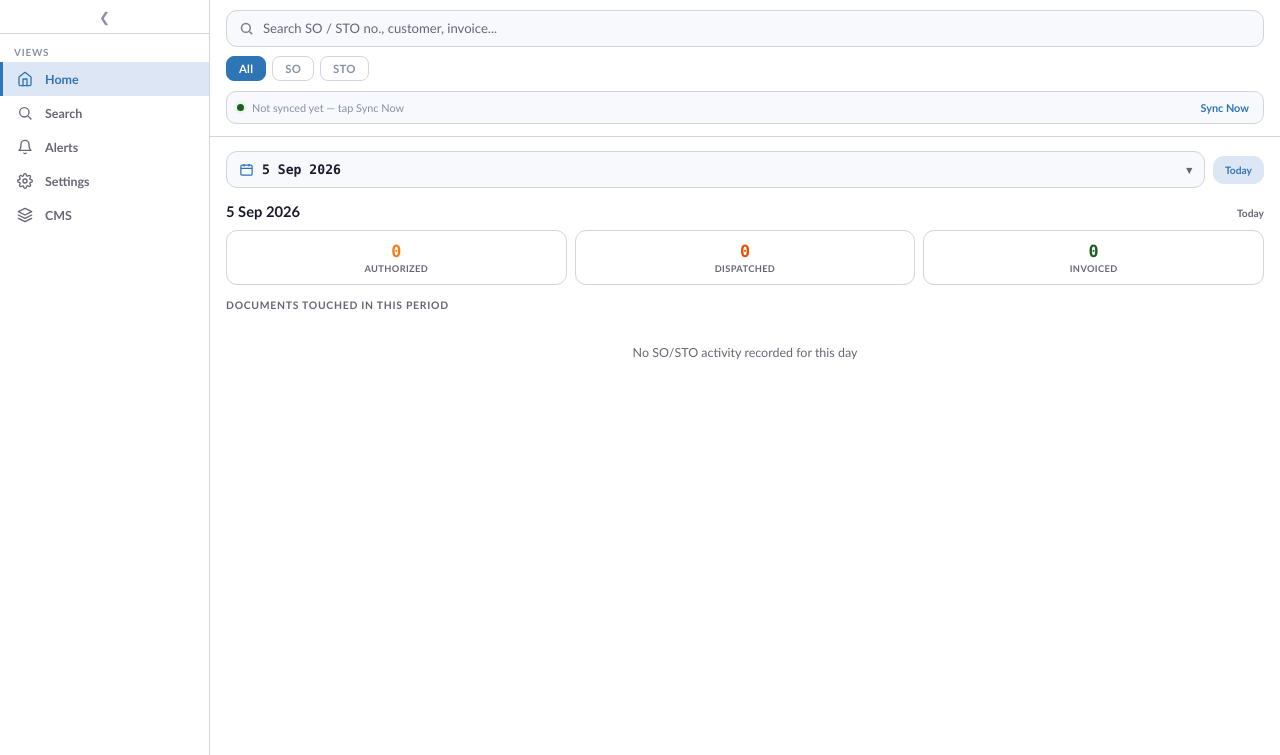
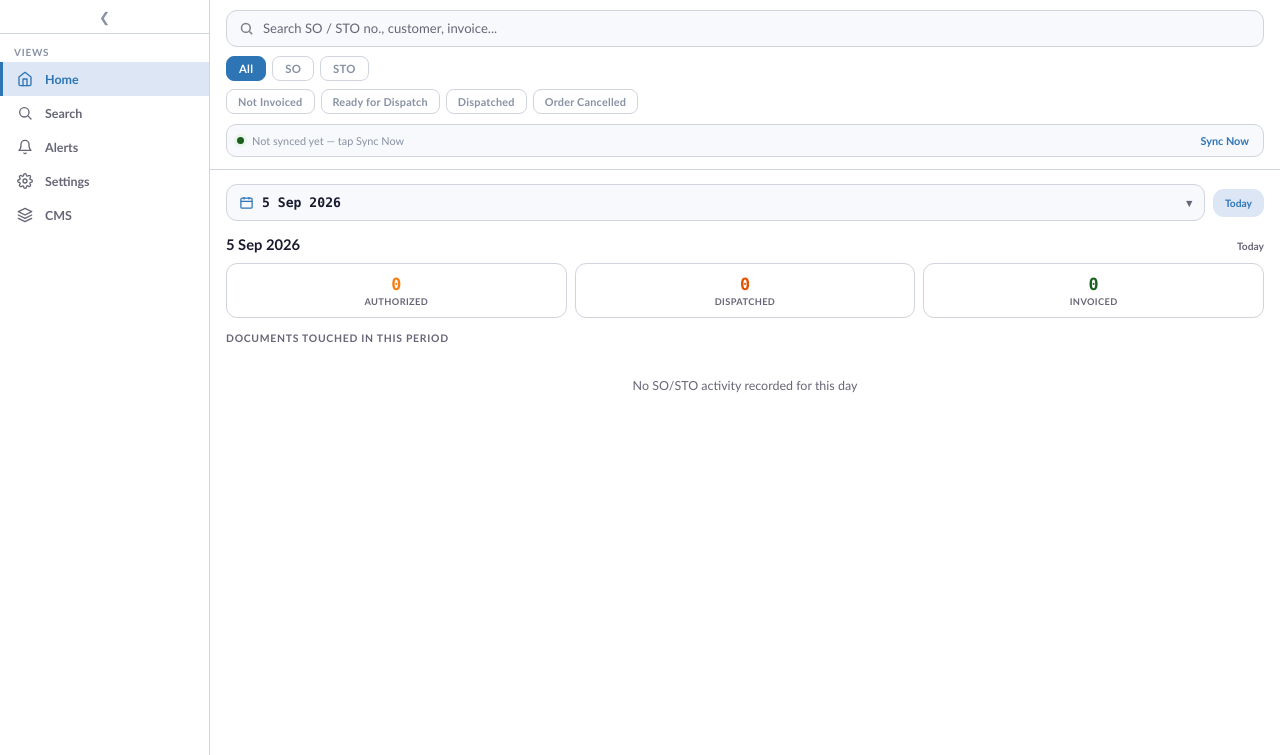
Before and after one commit to PEPSADMIN/SSS-SO-STO-Status, a Flask app: page / in a window 1280 px wide. Shown: the part 45-800 px from the top of the page. Run offline with Flask 3, Linux system fonts and the light colour scheme; the visitor is signed in with stand-in values (Sample User, id 1); data comes from the database, SQL or seed files in the repository; data that the repository does not hold is empty; parts of the project's set-up code (start-up, migrations or seed data) failed here and were passed over.

Commit message:
Add multi-select dispatch status filter to Search
New filter row below the SO/STO toggle: Not Invoiced, Ready for Dispatch,
Dispatched, Order Cancelled — each toggles independently so multiple
statuses combine (OR) in one search, with a Clear button to reset. The
API's /api/so-sto/search route takes a comma-separated status param and
filters on the already-computed dispatch label. Also fixes the "Not
Dispatched: N" balance badge incorrectly appearing on cancelled orders.

Co-Authored-By: Claude Sonnet 5 <noreply@anthropic.com>

```diff
--- a/app.py
+++ b/app.py
@@ -387,7 +387,11 @@ def so_sto_search():
     term = request.args.get("q", "").strip()
     doc_type = request.args.get("type", "ALL")
     docs = so_sto_db.search_docs(term, doc_type)
-    return jsonify({"records": [_record_shape(d) for d in docs]})
+    records = [_record_shape(d) for d in docs]
+    statuses = {s for s in request.args.get("status", "").split(",") if s}
+    if statuses:
+        records = [r for r in records if r["invoice"]["status"] in statuses]
+    return jsonify({"records": records})
 
 
 @app.route("/api/so-sto/doc/<path:doc_no>")
--- a/templates/so_sto.html
+++ b/templates/so_sto.html
@@ -184,6 +184,20 @@ html.sidebar-collapsed .side-label{ display:none; }
 }
 .tt-btn.active{ background:var(--accent); border-color:var(--accent); color:#fff; }
 
+.status-filter-row{ display:flex; gap:6px; margin-top:8px; flex-wrap:wrap; align-items:center; }
+.sf-btn{
+  border:1px solid var(--border); background:transparent; color:var(--ink-mut);
+  font-size:.68rem; font-weight:700; letter-spacing:.02em; padding:5px 11px; border-radius:8px; cursor:pointer;
+}
+.sf-btn.active.grey{ background:var(--st-grey-bg); border-color:var(--st-grey); color:var(--st-grey); }
+.sf-btn.active.amber{ background:var(--st-amber-bg); border-color:var(--st-amber); color:var(--st-amber); }
+.sf-btn.active.green{ background:var(--st-green-bg); border-color:var(--st-green); color:var(--st-green); }
+.sf-btn.active.red{ background:var(--st-red-bg); border-color:var(--st-red); color:var(--st-red); }
+.sf-clear{
+  border:none; background:none; color:var(--accent); font-size:.68rem; font-weight:700; cursor:pointer;
+  padding:5px 4px; margin-left:2px;
+}
+
 .sync-strip{
   margin-top:10px; display:flex; align-items:center; gap:8px;
   background:var(--surface2); border:1px solid var(--border); border-radius:10px;
@@ -636,6 +650,13 @@ html.sidebar-collapsed .side-label{ display:none; }
           <button type="button" class="tt-btn" data-t="SO">SO</button>
           <button type="button" class="tt-btn" data-t="STO">STO</button>
         </div>
+        <div class="status-filter-row" id="statusFilter">
+          <button type="button" class="sf-btn" data-s="Not Invoiced">Not Invoiced</button>
+          <button type="button" class="sf-btn" data-s="Ready for Dispatch">Ready for Dispatch</button>
+          <button type="button" class="sf-btn" data-s="Dispatched">Dispatched</button>
+          <button type="button" class="sf-btn" data-s="Order Cancelled">Order Cancelled</button>
+          <button type="button" class="sf-clear" id="statusFilterClear" hidden>Clear</button>
+        </div>
         <div class="sync-strip">
           <span class="sync-dot"></span>
           <span id="syncLabel">Not synced yet</span>
@@ -1236,6 +1257,8 @@ function updateImAddBtnState(){
 const els = {
   q: document.getElementById('q'),
   toggle: document.getElementById('typeToggle'),
+  statusFilter: document.getElementById('statusFilter'),
+  statusFilterClear: document.getElementById('statusFilterClear'),
   count: document.getElementById('resultsCount'),
   list: document.getElementById('resultsList'),
   viewHome: document.getElementById('view-home'),
@@ -1246,6 +1269,7 @@ const els = {
   toast: document.getElementById('toast'),
 };
 let typeFilter = 'ALL';
+const statusFilterSet = new Set();
 const ALLOWED_TABS = (document.body.dataset.tabs || '').split(',').filter(Boolean);
 let defaultLanding = localStorage.getItem('so_sto_landing') || 'home';
 if (!ALLOWED_TABS.includes(defaultLanding)) defaultLanding = ALLOWED_TABS[0] || 'home';
@@ -1294,9 +1318,10 @@ applySidebarState(document.documentElement.classList.contains('sidebar-collapsed
 
 async function renderList(switchToSearchForList){
   const term = els.q.value.trim();
+  const statusParam = [...statusFilterSet].join(',');
   let data;
   try {
-    data = await api(`/api/so-sto/search?q=${encodeURIComponent(term)}&type=${typeFilter}`);
+    data = await api(`/api/so-sto/search?q=${encodeURIComponent(term)}&type=${typeFilter}&status=${encodeURIComponent(statusParam)}`);
   } catch (e) {
     els.count.textContent = '';
     els.list.innerHTML = `<div class="empty-state"><div>Search failed: ${esc(e.message)}</div></div>`;
@@ -1309,7 +1334,7 @@ async function renderList(switchToSearchForList){
   // other search.
   if (switchToSearchForList) showView('search');
 
-  els.count.textContent = term || typeFilter !== 'ALL'
+  els.count.textContent = term || typeFilter !== 'ALL' || statusFilterSet.size
     ? `${rows.length} match${rows.length === 1 ? '' : 'es'}`
     : `${rows.length} recent records`;
 
@@ -1337,6 +1362,7 @@ async function renderList(switchToSearchForList){
       <div class="rcard-corner">
         <span class="rcard-type">${esc(r.type)}</span>
         ${(() => {
+          if (r.invoice.status === 'Order Cancelled') return '';
           const balance = Number(((r.orderedQty || 0) - (r.packslip.shippedQty || 0)).toFixed(2));
           return balance > 0 ? `<span class="rcard-balance">Not Dispatched: ${balance}</span>` : '';
         })()}
@@ -1468,6 +1494,33 @@ els.toggle.addEventListener('click', e => {
   btn.classList.add('active');
   typeFilter = btn.dataset.t;
   els.q.value = '';
+  renderList(true);
+});
+
+// Status filter — each button toggles independently (multi-select), so a
+// search can match "Dispatched OR Order Cancelled" etc. at the same time.
+els.statusFilter.addEventListener('click', e => {
+  if (e.target.closest('#statusFilterClear')) {
+    statusFilterSet.clear();
+    els.statusFilter.querySelectorAll('.sf-btn').forEach(b => {
+      b.classList.remove('active', 'green', 'amber', 'grey', 'red', 'teal');
+    });
+    els.statusFilterClear.hidden = true;
+    renderList(true);
+    return;
+  }
+  const btn = e.target.closest('.sf-btn');
+  if (!btn) return;
+  const status = btn.dataset.s;
+  const colorClass = (STATUS_PILL[status] || ['grey'])[0];
+  if (statusFilterSet.has(status)) {
+    statusFilterSet.delete(status);
+    btn.classList.remove('active', colorClass);
+  } else {
+    statusFilterSet.add(status);
+    btn.classList.add('active', colorClass);
+  }
+  els.statusFilterClear.hidden = statusFilterSet.size === 0;
   renderList(true);
 });
 
```
